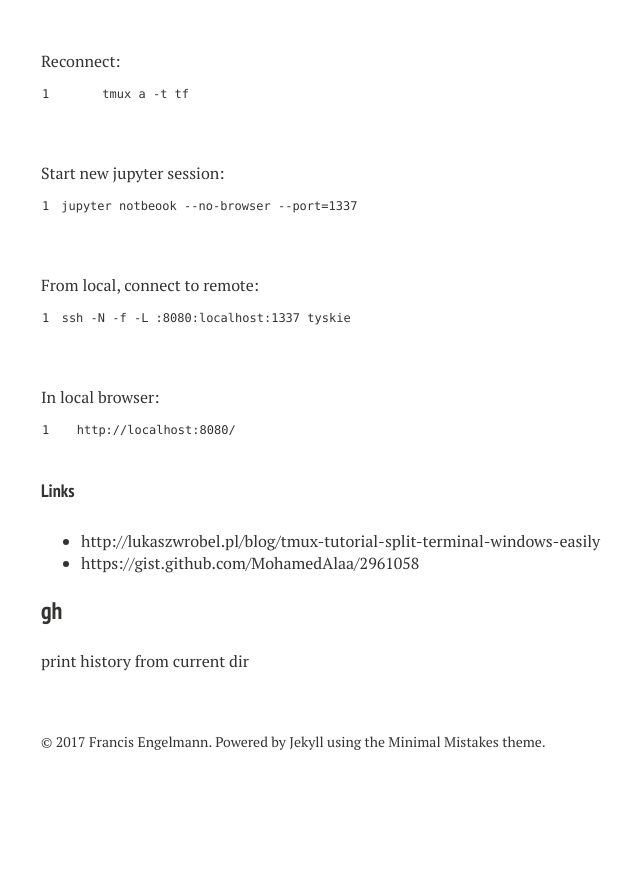
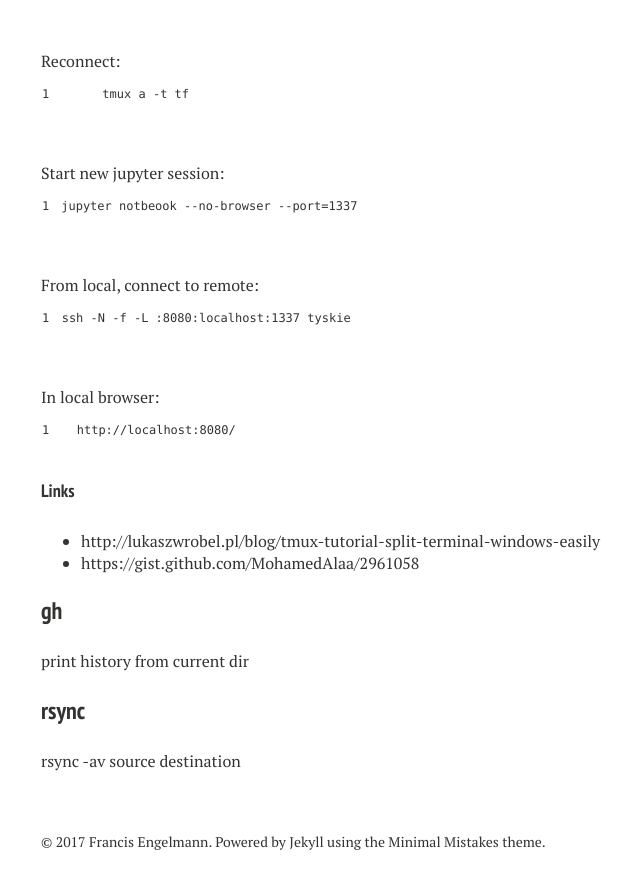
Before and after one commit to francisengelmann/francisengelmann.github.io, a Jekyll site: the page built from snippets.md, in a window 1280 px wide and 900 px high, scrolled down 3515 px. Shown: the top 889 px of the window, without its empty margins (279-919 px from the left). Built offline with Jekyll 4.4.1, drawn with Linux system fonts in a browser that asks for light colours; nearby versions of some CDN libraries; our own code applies the rules of GitHub Pages for plain Markdown files; before the commit the page ends 4315 px from its top, so only the background shows below that.

Commit message:
Update snippets.md

```diff
--- a/snippets.md
+++ b/snippets.md
@@ -90,3 +90,6 @@
 
 ### gh
 print history from current dir
+
+### rsync
+rsync -av source destination
```
